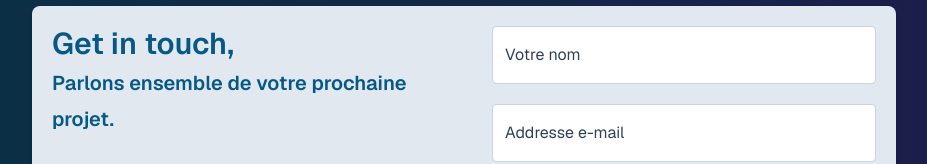
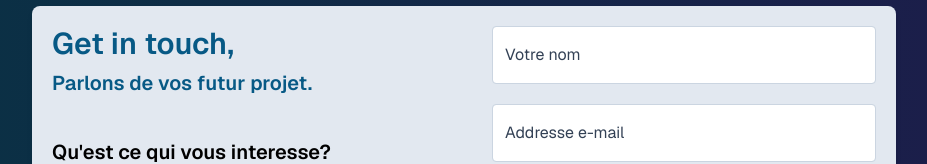
Before and after one commit to AndrianarivoAlpha/portfolio_next14, a Next.js app: page / in a window 1280 px wide. Shown: the part 1622-1786 px from the top of the page, without its empty margins (176-1103 px from the left). Built offline with nearby package versions, Linux system fonts and the light colour scheme; a web font is replaced by a local one.

Commit message:
modified:   src/components/Getintouch.js

```diff
--- a/src/components/Getintouch.js
+++ b/src/components/Getintouch.js
@@ -50,7 +50,7 @@ const Getintouch = () => {
 						<h1 className="text-3xl font-semibold text-sky-800">
 							Get in touch, <br />
 							<span className="text-xl font-semibold ">
-								Parlons ensemble de votre prochaine projet.
+								Parlons de vos futur projet.
 							</span>
 						</h1>
 					</div>
```
